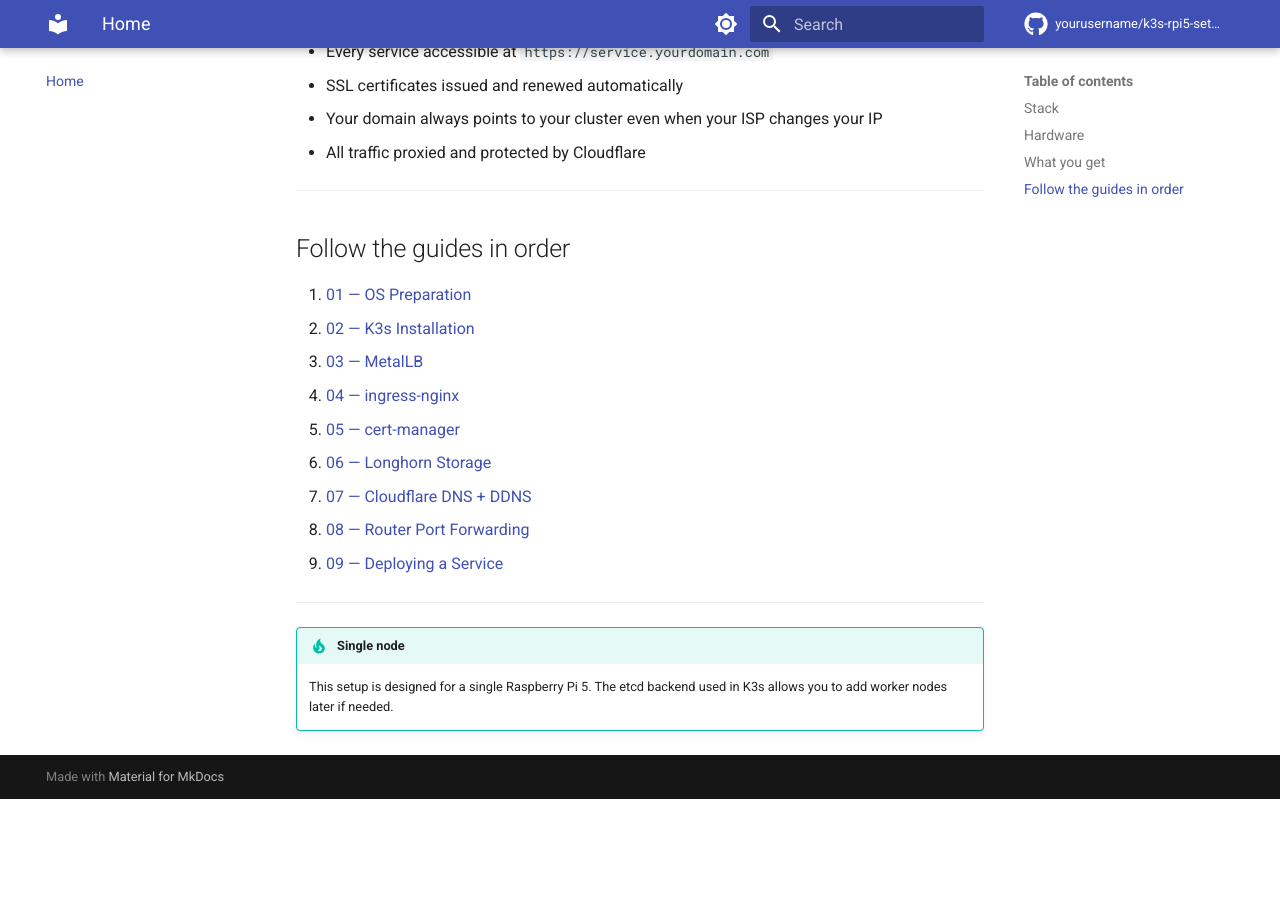
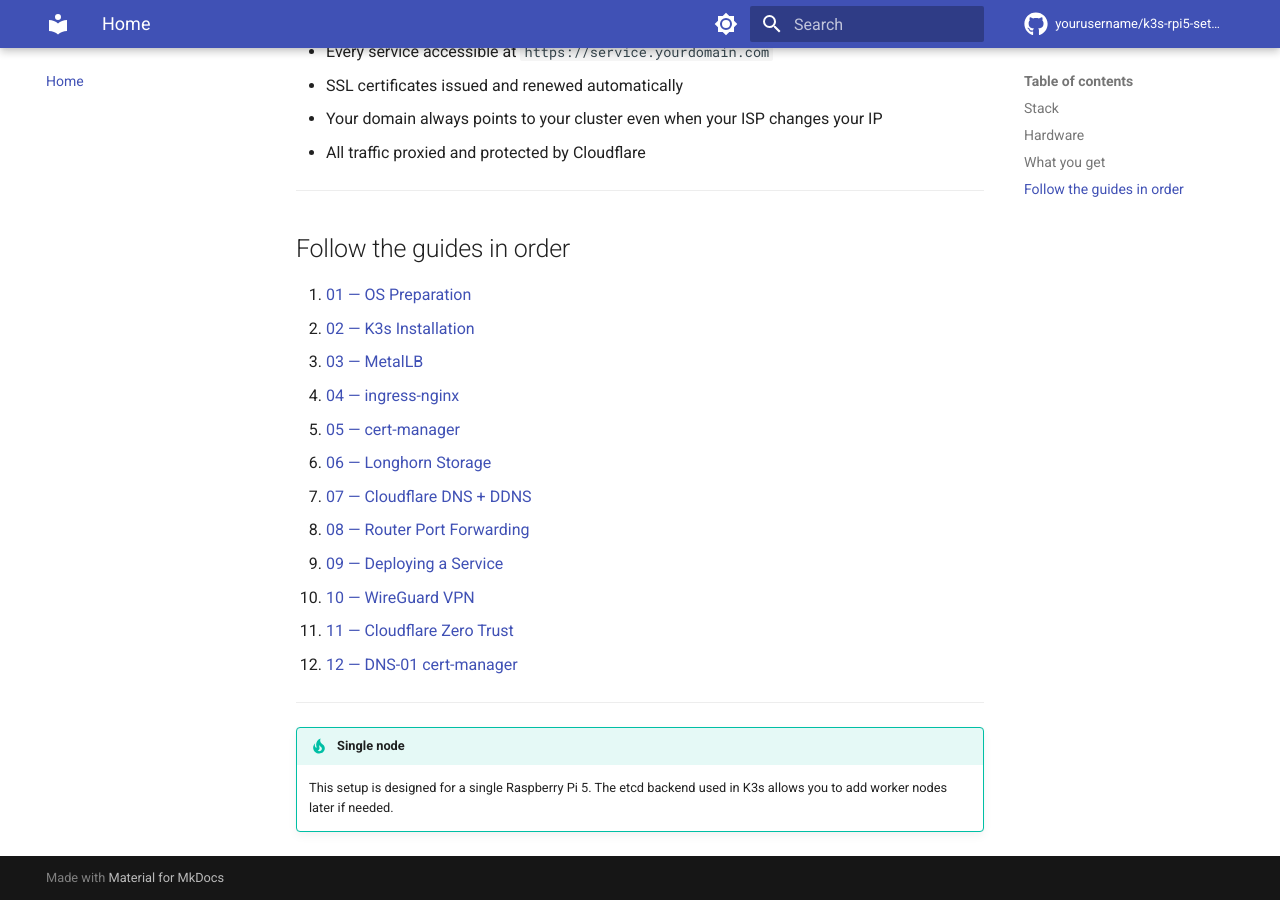
Before and after one commit to bakirrayan/k3s-rpi5-setup, an MkDocs documentation site: the page built from docs/index.md, in a window 1280 px wide and 900 px high, scrolled down 1064 px. Built offline with MkDocs 1.6.1 and Material for MkDocs 9.7.7, drawn with Linux system fonts in a browser that asks for light colours; comment, search, counter and statistics services are not loaded; before the commit the page ends 1863 px from its top, so only the background shows below that.

Commit message:
add guides 10-12 to homepage

```diff
--- a/docs/index.md
+++ b/docs/index.md
@@ -46,6 +46,9 @@
 7. [07 — Cloudflare DNS + DDNS](07-cloudflare-ddns.md)
 8. [08 — Router Port Forwarding](08-port-forwarding.md)
 9. [09 — Deploying a Service](09-deploying-a-service.md)
+10. [10 — WireGuard VPN](10-wireguard-vpn.md)
+11. [11 — Cloudflare Zero Trust](11-cloudflare-zero-trust.md)
+12. [12 — DNS-01 cert-manager](12-dns01-cert-manager.md)
 
 ---
 
```
